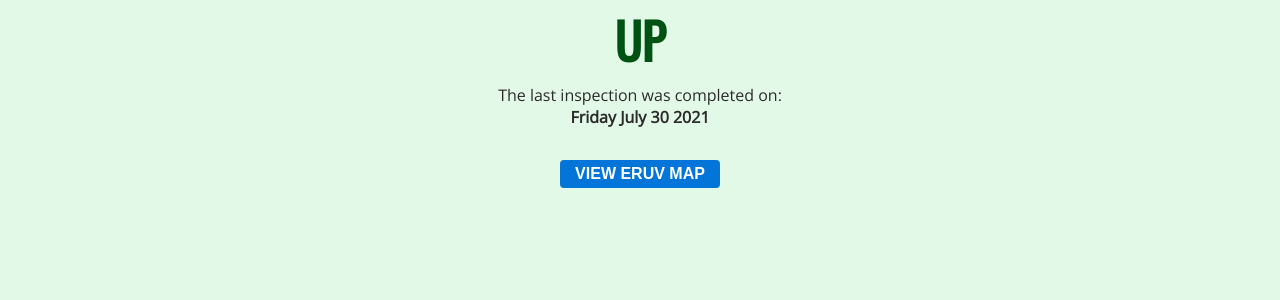
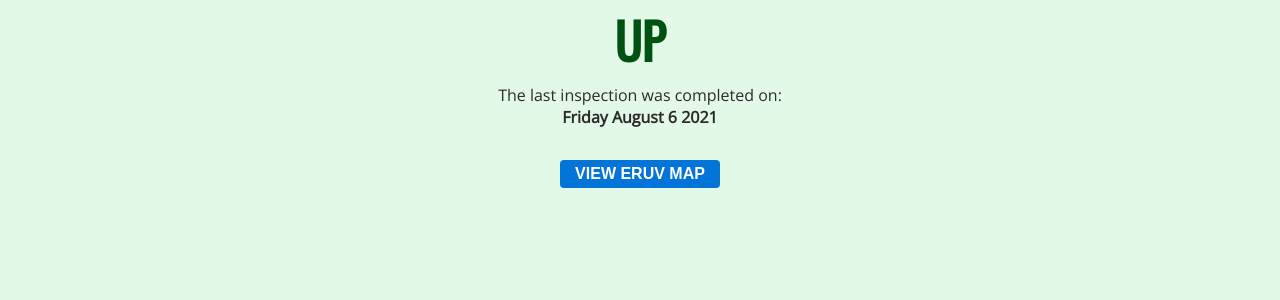
Before and after one commit to MisterGlass/eiruv, a Jekyll site: the page built from docs/index.md, in a window 1280 px wide. Shown: the part 132-432 px from the top of the page. Built offline with Jekyll 4.4.1, drawn with Linux system fonts in a browser that asks for light colours; our own code applies the rules of GitHub Pages for plain Markdown files.

Commit message:
Update eruv_status.yml

```diff
--- a/docs/_data/eruv_status.yml
+++ b/docs/_data/eruv_status.yml
@@ -1,3 +1,3 @@
 status: "Up"
-date: "Friday July 30 2021"
+date: "Friday August 6 2021"
 details: ""
```
